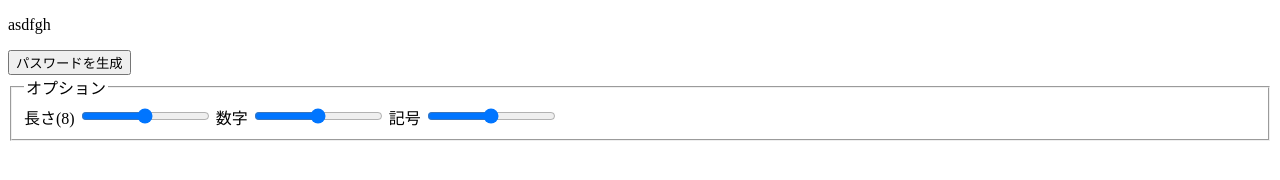
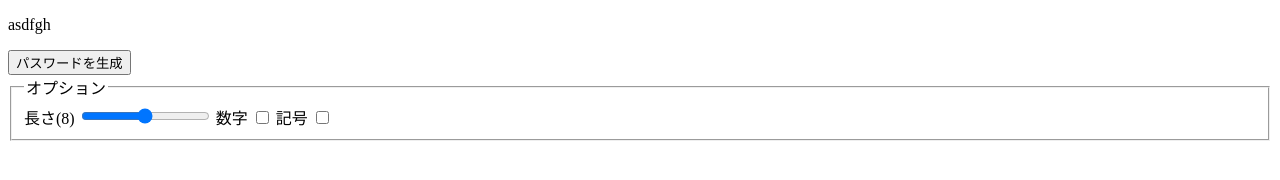
Before and after one commit to umedanaoyuki/passwordGenerator, a plain HTML site: page index.html in a window 1280 px wide. Drawn offline with Linux system fonts and the light colour scheme.

Commit message:
チェックボックス

```diff
--- a/index.html
+++ b/index.html
@@ -18,11 +18,11 @@
       </label>
       <label>
         数字
-        <input type="range">
+        <input type="checkbox">
       </label>
       <label>
         記号
-        <input type="range">
+        <input type="checkbox">
       </label>
     </fieldset>
   </main>
```
